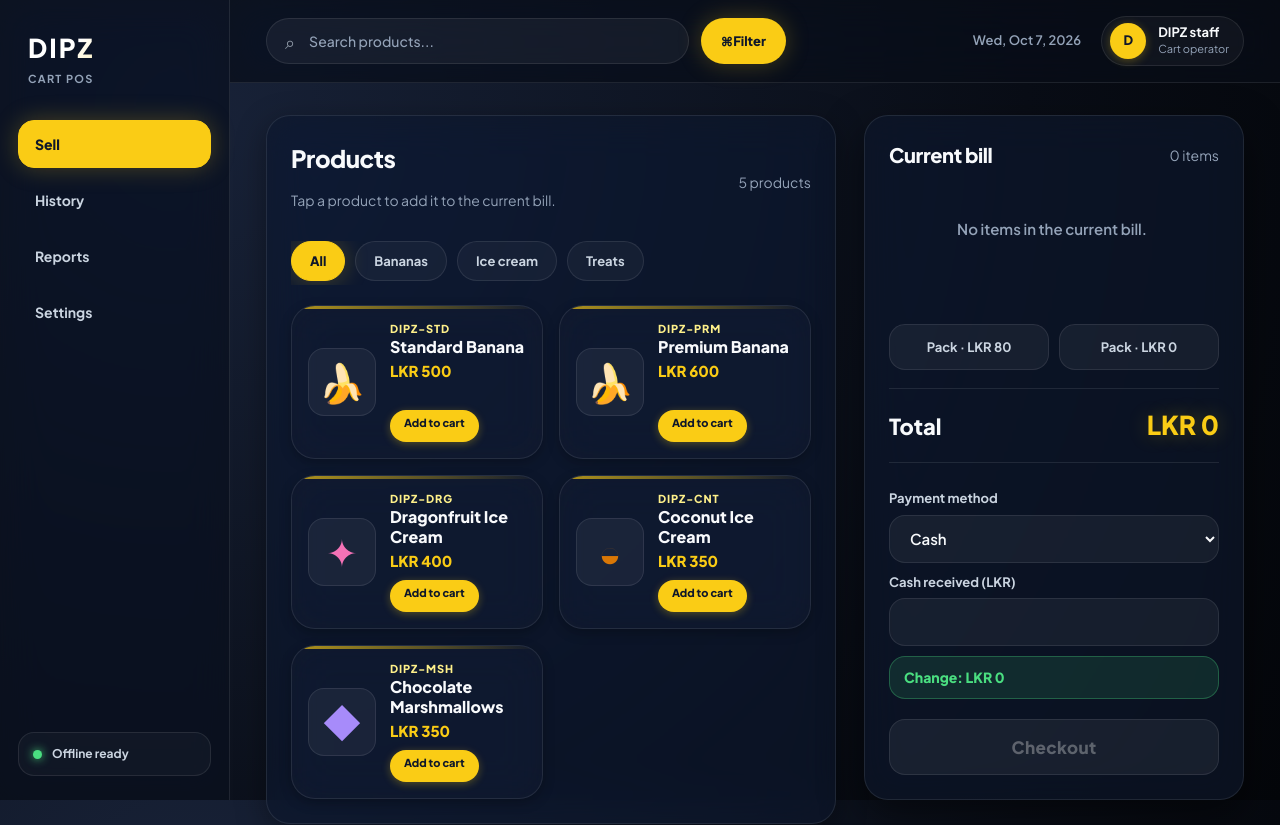
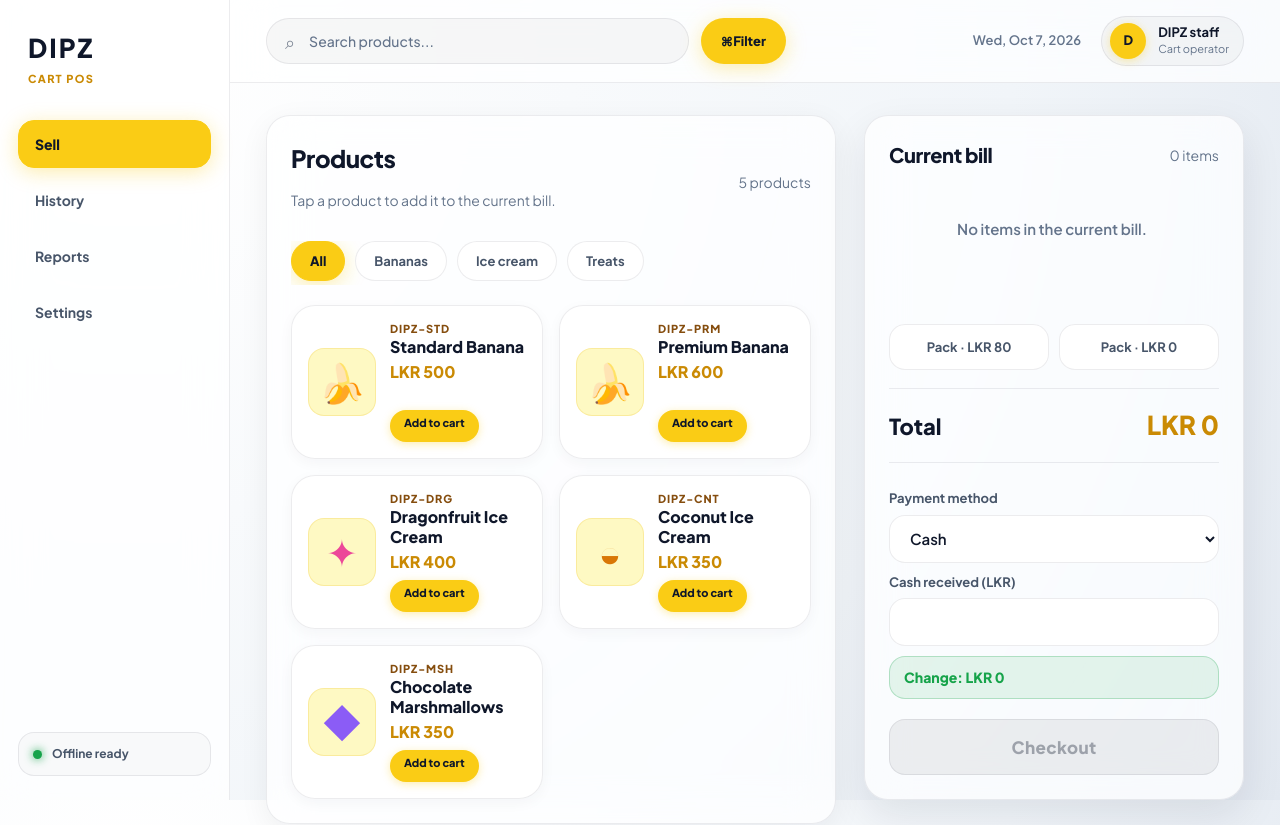
Before and after one commit to tharu-png/dipzpos, a React (Vite) app: page / in a window 1280 px wide. Shown: the top 825 px of the page. Built offline with nearby package versions, Linux system fonts and the light colour scheme.

Commit message:
Update theme to modern White and Yellow, remove top card line

```diff
--- a/src/styles.css
+++ b/src/styles.css
@@ -1,59 +1,59 @@
 /* ==========================================================================
-   DIPZ POS — Modern Glassmorphism & Yellow Theme
-   Minimal, Simple, Frosted Glass & Rounded Corners Design System
+   DIPZ POS — Modern Minimal White & Yellow Theme
+   Ultra Clean, Light Glassmorphism, Yellow Accents & Rounded Corners
    ========================================================================== */
 
 :root {
-  /* Modern Vibrant Yellow Theme Tokens */
+  /* Vibrant Yellow & White System Tokens */
   --yellow: #facc15;
   --yellow-hover: #eab308;
   --yellow-dark: #ca8a04;
-  --yellow-light: #fef08a;
-  --yellow-bg: rgba(250, 204, 21, 0.12);
-  --yellow-border: rgba(250, 204, 21, 0.3);
-  --yellow-glow: rgba(250, 204, 21, 0.25);
-  --yellow-text: #fef08a;
-  --cocoa: #facc15;
+  --yellow-light: #fef9c3;
+  --yellow-bg: rgba(250, 204, 21, 0.16);
+  --yellow-border: rgba(234, 179, 8, 0.35);
+  --yellow-glow: rgba(250, 204, 21, 0.3);
+  --yellow-text: #854d0e;
+  --cocoa: #eab308;
   --cocoa-dark: #0f172a;
 
-  /* Glassmorphism Surfaces & Gradients */
-  --bg-dark: #090d16;
-  --bg-gradient: radial-gradient(circle at 15% 15%, #182238 0%, #090d16 65%, #04060a 100%);
-  --glass-bg: rgba(255, 255, 255, 0.04);
-  --glass-bg-hover: rgba(255, 255, 255, 0.08);
-  --glass-panel: rgba(15, 23, 42, 0.65);
-  --glass-card: rgba(20, 29, 47, 0.55);
-  --glass-card-hover: rgba(28, 39, 62, 0.7);
-  --glass-border: rgba(255, 255, 255, 0.09);
-  --glass-border-light: rgba(255, 255, 255, 0.16);
+  /* Clean Light Glassmorphism Surfaces */
+  --bg-light: #f8fafc;
+  --bg-gradient: radial-gradient(circle at 10% 10%, #ffffff 0%, #f1f5f9 65%, #e2e8f0 100%);
+  --glass-bg: rgba(255, 255, 255, 0.7);
+  --glass-bg-hover: rgba(255, 255, 255, 0.9);
+  --glass-panel: rgba(255, 255, 255, 0.75);
+  --glass-card: rgba(255, 255, 255, 0.85);
+  --glass-card-hover: #ffffff;
+  --glass-border: rgba(15, 23, 42, 0.08);
+  --glass-border-light: rgba(15, 23, 42, 0.12);
   --glass-blur: blur(20px) saturate(180%);
 
   /* Text & Status Colors */
-  --ink: #f8fafc;
-  --text-primary: #f8fafc;
-  --text-secondary: #cbd5e1;
-  --muted: #94a3b8;
-  --line: rgba(255, 255, 255, 0.09);
-  --green: #4ade80;
-  --green-bg: rgba(74, 222, 128, 0.12);
-  --green-border: rgba(74, 222, 128, 0.3);
-  --red: #f87171;
-  --red-bg: rgba(248, 113, 113, 0.12);
-  --red-border: rgba(248, 113, 113, 0.3);
+  --ink: #0f172a;
+  --text-primary: #0f172a;
+  --text-secondary: #475569;
+  --muted: #64748b;
+  --line: rgba(15, 23, 42, 0.08);
+  --green: #16a34a;
+  --green-bg: rgba(22, 163, 74, 0.1);
+  --green-border: rgba(22, 163, 74, 0.25);
+  --red: #dc2626;
+  --red-bg: rgba(220, 38, 38, 0.1);
+  --red-border: rgba(220, 38, 38, 0.25);
 
   /* Radii & Shadows */
   --radius-sm: 10px;
   --radius-md: 16px;
   --radius-lg: 24px;
   --radius-pill: 9999px;
-  --shadow-sm: 0 4px 12px rgba(0, 0, 0, 0.25);
-  --shadow-md: 0 8px 30px rgba(0, 0, 0, 0.35);
-  --shadow-lg: 0 16px 40px rgba(0, 0, 0, 0.5);
-  --shadow-yellow: 0 0 25px rgba(250, 204, 21, 0.25);
+  --shadow-sm: 0 4px 14px rgba(15, 23, 42, 0.04);
+  --shadow-md: 0 8px 30px rgba(15, 23, 42, 0.06);
+  --shadow-lg: 0 16px 40px rgba(15, 23, 42, 0.09);
+  --shadow-yellow: 0 4px 20px rgba(250, 204, 21, 0.35);
 
   font-family: 'Plus Jakarta Sans', -apple-system, BlinkMacSystemFont, "Segoe UI", Roboto, sans-serif;
   color: var(--text-primary);
-  background-color: var(--bg-dark);
+  background-color: var(--bg-light);
 }
 
 /* Base Reset & Typography */
@@ -86,7 +86,7 @@ button {
 }
 
 button:focus-visible, input:focus-visible, select:focus-visible {
-  outline: 2px solid var(--yellow);
+  outline: 2px solid var(--yellow-dark);
   outline-offset: 2px;
 }
 
@@ -96,19 +96,19 @@ button:focus-visible, input:focus-visible, select:focus-visible {
   height: 6px;
 }
 ::-webkit-scrollbar-track {
-  background: rgba(0, 0, 0, 0.2);
+  background: rgba(0, 0, 0, 0.03);
   border-radius: 999px;
 }
 ::-webkit-scrollbar-thumb {
-  background: rgba(250, 204, 21, 0.3);
+  background: rgba(234, 179, 8, 0.4);
   border-radius: 999px;
 }
 ::-webkit-scrollbar-thumb:hover {
-  background: rgba(250, 204, 21, 0.6);
+  background: rgba(234, 179, 8, 0.7);
 }
 
 /* ==========================================================================
-   Main App Shell & Glass Rail Navigation
+   Main App Shell & White Glass Rail Navigation
    ========================================================================== */
 
 .app-shell {
@@ -126,7 +126,7 @@ button:focus-visible, input:focus-visible, select:focus-visible {
   width: 230px;
   height: 100vh;
   padding: 28px 18px 24px;
-  background: rgba(11, 17, 29, 0.75);
+  background: rgba(255, 255, 255, 0.8);
   backdrop-filter: var(--glass-blur);
   -webkit-backdrop-filter: var(--glass-blur);
   border-right: 1px solid var(--glass-border);
@@ -146,15 +146,12 @@ button:focus-visible, input:focus-visible, select:focus-visible {
   font-size: 26px;
   font-weight: 800;
   letter-spacing: 2px;
-  background: linear-gradient(135deg, #ffffff 30%, var(--yellow) 100%);
-  -webkit-background-clip: text;
-  -webkit-text-fill-color: transparent;
 }
 
 .rail-brand > span {
-  color: var(--muted);
+  color: var(--yellow-dark);
   font-size: 11px;
-  font-weight: 700;
+  font-weight: 800;
   letter-spacing: 0.12em;
   text-transform: uppercase;
 }
@@ -183,7 +180,7 @@ button:focus-visible, input:focus-visible, select:focus-visible {
 
 .side-rail .nav-button:hover:not(.active) {
   color: var(--text-primary);
-  background: var(--glass-bg-hover);
+  background: rgba(0, 0, 0, 0.04);
   border-color: var(--glass-border);
   transform: translateX(3px);
 }
@@ -202,7 +199,7 @@ button:focus-visible, input:focus-visible, select:focus-visible {
   gap: 10px;
   margin-top: auto;
   padding: 12px 14px;
-  background: rgba(255, 255, 255, 0.03);
+  background: rgba(0, 0, 0, 0.02);
   border: 1px solid var(--glass-border);
   border-radius: var(--radius-md);
   color: var(--text-secondary);
@@ -218,14 +215,14 @@ button:focus-visible, input:focus-visible, select:focus-visible {
   box-shadow: 0 0 10px var(--green);
 }
 
-/* App Header (Fallback / Compact Mobile Header) */
+/* App Header (Compact Mobile Header) */
 .app-header {
   display: none;
   position: sticky;
   top: 0;
   z-index: 20;
   padding: max(14px, env(safe-area-inset-top)) 16px 14px;
-  background: rgba(11, 17, 29, 0.85);
+  background: rgba(255, 255, 255, 0.9);
   backdrop-filter: var(--glass-blur);
   -webkit-backdrop-filter: var(--glass-blur);
   border-bottom: 1px solid var(--glass-border);
@@ -268,7 +265,7 @@ button:focus-visible, input:focus-visible, select:focus-visible {
   gap: 24px;
   min-height: 80px;
   padding: 16px 36px;
-  background: rgba(9, 13, 22, 0.7);
+  background: rgba(255, 255, 255, 0.75);
   backdrop-filter: var(--glass-blur);
   -webkit-backdrop-filter: var(--glass-blur);
   border-bottom: 1px solid var(--glass-border);
@@ -289,16 +286,16 @@ button:focus-visible, input:focus-visible, select:focus-visible {
   min-height: 46px;
   padding: 0 18px;
   color: var(--text-secondary);
-  background: rgba(255, 255, 255, 0.05);
+  background: rgba(0, 0, 0, 0.03);
   border: 1px solid var(--glass-border);
   border-radius: var(--radius-pill);
   transition: all 0.2s ease;
 }
 
 .global-search:focus-within {
-  background: rgba(255, 255, 255, 0.09);
-  border-color: var(--yellow-border);
-  box-shadow: 0 0 0 3px rgba(250, 204, 21, 0.18);
+  background: #ffffff;
+  border-color: var(--yellow);
+  box-shadow: 0 0 0 3px rgba(250, 204, 21, 0.25);
 }
 
 .global-search span {
@@ -352,7 +349,7 @@ button:focus-visible, input:focus-visible, select:focus-visible {
   align-items: center;
   gap: 12px;
   padding: 6px 14px 6px 8px;
-  background: rgba(255, 255, 255, 0.04);
+  background: rgba(0, 0, 0, 0.03);
   border: 1px solid var(--glass-border);
   border-radius: var(--radius-pill);
   color: var(--text-primary);
@@ -381,7 +378,7 @@ button:focus-visible, input:focus-visible, select:focus-visible {
   border-radius: 50%;
   font-weight: 800;
   font-size: 13px;
-  box-shadow: 0 2px 10px rgba(250, 204, 21, 0.3);
+  box-shadow: 0 2px 10px rgba(250, 204, 21, 0.35);
 }
 
 main {
@@ -449,7 +446,7 @@ main {
   min-height: 40px;
   padding: 8px 18px;
   color: var(--text-secondary);
-  background: rgba(255, 255, 255, 0.04);
+  background: rgba(255, 255, 255, 0.8);
   border: 1px solid var(--glass-border);
   border-radius: var(--radius-pill);
   font-size: 13px;
@@ -458,7 +455,7 @@ main {
 }
 
 .category-tabs button:hover:not(.selected) {
-  background: var(--glass-bg-hover);
+  background: #ffffff;
   color: var(--text-primary);
 }
 
@@ -471,7 +468,7 @@ main {
 }
 
 /* ==========================================================================
-   POS Screen — Product Grid & Cards
+   POS Screen — Product Grid & Clean Food Cards (No top line)
    ========================================================================== */
 
 .pos-layout {
@@ -489,7 +486,7 @@ main {
   gap: 16px;
 }
 
-/* Modern Glass Product Card */
+/* Clean Modern Glass Product Card (Yellow line removed) */
 .product-card {
   display: grid;
   grid-template-columns: 68px minmax(0, 1fr);
@@ -511,22 +508,16 @@ main {
   overflow: hidden;
 }
 
+/* No top yellow line */
 .product-card::before {
-  content: '';
-  position: absolute;
-  top: 0;
-  left: 0;
-  right: 0;
-  height: 3px;
-  background: linear-gradient(90deg, var(--yellow), transparent);
-  opacity: 0.7;
+  display: none;
 }
 
 .product-card:hover:not(:disabled) {
-  transform: translateY(-4px);
+  transform: translateY(-3px);
   background: var(--glass-card-hover);
   border-color: var(--yellow-border);
-  box-shadow: var(--shadow-md), 0 0 20px rgba(250, 204, 21, 0.15);
+  box-shadow: var(--shadow-md), 0 0 20px rgba(250, 204, 21, 0.2);
 }
 
 .product-card:disabled {
@@ -543,15 +534,15 @@ main {
   width: 68px;
   height: 68px;
   margin: 0;
-  background: rgba(255, 255, 255, 0.05);
-  border: 1px solid var(--glass-border);
+  background: var(--yellow-light);
+  border: 1px solid rgba(234, 179, 8, 0.2);
   border-radius: var(--radius-md);
   font-size: 38px;
 }
 
-.product-art.dragonfruit { color: #f472b6; }
+.product-art.dragonfruit { color: #ec4899; }
 .product-art.coconut { color: #d97706; }
-.product-art.marshmallow { color: #a78bfa; }
+.product-art.marshmallow { color: #8b5cf6; }
 
 .product-card .product-code {
   grid-column: 2;
@@ -575,8 +566,8 @@ main {
 .product-card .product-price {
   grid-column: 2;
   margin-top: 4px;
-  color: var(--yellow);
-  font-size: 15px;
+  color: var(--yellow-dark);
+  font-size: 16px;
   font-weight: 800;
 }
 
@@ -591,7 +582,7 @@ main {
   border-radius: var(--radius-pill);
   font-size: 11px;
   font-weight: 800;
-  box-shadow: 0 2px 8px rgba(250, 204, 21, 0.3);
+  box-shadow: 0 2px 8px rgba(250, 204, 21, 0.35);
   transition: all 0.2s ease;
 }
 
@@ -682,7 +673,7 @@ main {
   display: flex;
   align-items: center;
   gap: 8px;
-  background: rgba(255, 255, 255, 0.04);
+  background: rgba(0, 0, 0, 0.03);
   border: 1px solid var(--glass-border);
   border-radius: var(--radius-pill);
   padding: 3px;
@@ -699,7 +690,7 @@ main {
   border-radius: 50%;
   font-size: 16px;
   font-weight: 800;
-  box-shadow: 0 2px 6px rgba(250, 204, 21, 0.25);
+  box-shadow: 0 2px 6px rgba(250, 204, 21, 0.3);
 }
 
 .qty-button:hover {
@@ -718,7 +709,7 @@ main {
   min-width: 80px;
   text-align: right;
   font-weight: 800;
-  color: var(--yellow);
+  color: var(--yellow-dark);
   font-size: 15px;
 }
 
@@ -740,7 +731,7 @@ main {
   min-height: 46px;
   padding: 10px 16px;
   color: var(--text-secondary);
-  background: rgba(255, 255, 255, 0.05);
+  background: #ffffff;
   border: 1px solid var(--glass-border);
   border-radius: var(--radius-md);
   font-weight: 700;
@@ -748,7 +739,7 @@ main {
 }
 
 .packing-button:hover, .action-button:hover:not(.primary) {
-  background: var(--glass-bg-hover);
+  background: rgba(0, 0, 0, 0.03);
   color: var(--text-primary);
 }
 
@@ -785,9 +776,8 @@ main {
 }
 
 .bill-total span:last-child {
-  color: var(--yellow);
+  color: var(--yellow-dark);
   font-size: 26px;
-  text-shadow: 0 0 20px rgba(250, 204, 21, 0.3);
 }
 
 /* Payment Section Inputs */
@@ -810,7 +800,7 @@ main {
   min-height: 48px;
   padding: 10px 16px;
   color: var(--text-primary);
-  background: rgba(255, 255, 255, 0.05);
+  background: #ffffff;
   border: 1px solid var(--glass-border);
   border-radius: var(--radius-md);
   font-size: 15px;
@@ -819,14 +809,14 @@ main {
 }
 
 select option {
-  background: #0f172a;
-  color: #f8fafc;
+  background: #ffffff;
+  color: #0f172a;
 }
 
 .payment-select:focus, .payment-input:focus, input[type="number"]:focus, input[type="text"]:focus, input[type="password"]:focus, select:focus {
-  background: rgba(255, 255, 255, 0.09);
-  border-color: var(--yellow);
-  box-shadow: 0 0 0 3px rgba(250, 204, 21, 0.2);
+  background: #ffffff;
+  border-color: var(--yellow-dark);
+  box-shadow: 0 0 0 3px rgba(250, 204, 21, 0.3);
   outline: none;
 }
 
@@ -850,7 +840,7 @@ select option {
   background: var(--yellow);
   border: 0;
   border-radius: var(--radius-md);
-  box-shadow: var(--shadow-yellow), 0 8px 25px rgba(250, 204, 21, 0.3);
+  box-shadow: var(--shadow-yellow);
   font-size: 17px;
   font-weight: 800;
   letter-spacing: 0.02em;
@@ -860,12 +850,12 @@ select option {
 .checkout-button:hover:not(:disabled) {
   background: var(--yellow-hover);
   transform: translateY(-2px);
-  box-shadow: var(--shadow-yellow), 0 12px 30px rgba(250, 204, 21, 0.45);
+  box-shadow: 0 8px 25px rgba(234, 179, 8, 0.45);
 }
 
 .checkout-button:disabled {
-  color: rgba(255, 255, 255, 0.3);
-  background: rgba(255, 255, 255, 0.06);
+  color: rgba(15, 23, 42, 0.35);
+  background: rgba(0, 0, 0, 0.06);
   box-shadow: none;
   cursor: not-allowed;
   border: 1px solid var(--glass-border);
@@ -891,9 +881,8 @@ select option {
 
 .summary-item.wide {
   grid-column: 1 / -1;
-  background: var(--yellow-bg);
+  background: var(--yellow-light);
   border: 1px solid var(--yellow-border);
-  box-shadow: 0 0 20px rgba(250, 204, 21, 0.1);
 }
 
 .summary-label {
@@ -906,7 +895,7 @@ select option {
 }
 
 .summary-item.wide .summary-label {
-  color: var(--yellow);
+  color: var(--yellow-text);
 }
 
 .summary-value {
@@ -918,7 +907,7 @@ select option {
 }
 
 .summary-item.wide .summary-value {
-  color: var(--yellow);
+  color: #0f172a;
 }
 
 .split-row {
@@ -945,7 +934,7 @@ select option {
   gap: 4px;
   padding: 12px;
   color: var(--text-secondary);
-  background: rgba(255, 255, 255, 0.04);
+  background: #ffffff;
   border: 1px solid var(--glass-border);
   border-radius: var(--radius-md);
   font-size: 11px;
@@ -953,7 +942,7 @@ select option {
 }
 
 .product-count-grid strong {
-  color: var(--yellow);
+  color: var(--yellow-dark);
   font-size: 22px;
   font-weight: 800;
 }
@@ -967,18 +956,19 @@ select option {
   min-height: 64px;
   padding: 12px 16px;
   margin-bottom: 8px;
-  background: rgba(255, 255, 255, 0.03);
+  background: #ffffff;
   border: 1px solid var(--glass-border);
   border-radius: var(--radius-md);
   transition: all 0.2s ease;
 }
 
 .order-row:hover {
-  background: rgba(255, 255, 255, 0.06);
+  border-color: var(--yellow-border);
+  box-shadow: var(--shadow-sm);
 }
 
 .order-number {
-  color: var(--yellow);
+  color: var(--yellow-dark);
   font-size: 16px;
   font-weight: 800;
 }
@@ -1001,7 +991,7 @@ select option {
   min-width: 90px;
   padding: 6px 14px;
   color: var(--text-secondary);
-  background: rgba(255, 255, 255, 0.06);
+  background: rgba(0, 0, 0, 0.03);
   border: 1px solid var(--glass-border);
   border-radius: var(--radius-pill);
   font-size: 12px;
@@ -1011,7 +1001,7 @@ select option {
 
 .order-action:hover {
   color: var(--text-primary);
-  background: rgba(255, 255, 255, 0.12);
+  background: rgba(0, 0, 0, 0.07);
 }
 
 .order-action.danger {
@@ -1021,7 +1011,7 @@ select option {
 }
 
 .order-action.danger:hover {
-  background: rgba(248, 113, 113, 0.25);
+  background: rgba(220, 38, 38, 0.2);
 }
 
 .refunded {
@@ -1058,7 +1048,7 @@ select option {
 
 .stock-number {
   display: block;
-  color: var(--yellow);
+  color: var(--yellow-dark);
   font-size: 26px;
   font-weight: 800;
 }
@@ -1079,7 +1069,7 @@ select option {
 
 .stock-extra-list > span {
   padding: 10px 12px;
-  background: rgba(255, 255, 255, 0.04);
+  background: #ffffff;
   border: 1px solid var(--glass-border);
   border-radius: var(--radius-md);
 }
@@ -1115,7 +1105,7 @@ select option {
 
 .status.not-checked {
   color: var(--muted);
-  background: rgba(255, 255, 255, 0.06);
+  background: rgba(0, 0, 0, 0.04);
   border: 1px solid var(--glass-border);
 }
 
@@ -1127,19 +1117,19 @@ select option {
   padding: 16px;
   margin-bottom: 8px;
   color: var(--text-primary);
-  background: rgba(255, 255, 255, 0.03);
+  background: #ffffff;
   border: 1px solid var(--glass-border);
   border-radius: var(--radius-md);
   text-align: left;
 }
 
 .history-row:hover {
-  background: rgba(255, 255, 255, 0.07);
   border-color: var(--yellow-border);
+  box-shadow: var(--shadow-sm);
 }
 
 .history-date {
-  color: var(--yellow);
+  color: var(--yellow-dark);
   font-size: 16px;
   font-weight: 800;
 }
@@ -1163,7 +1153,7 @@ select option {
 }
 
 .eyebrow {
-  color: var(--yellow);
+  color: var(--yellow-dark);
   font-size: 11px;
   font-weight: 800;
   letter-spacing: 0.14em;
@@ -1173,7 +1163,7 @@ select option {
 .report-date {
   padding: 8px 16px;
   color: var(--text-secondary);
-  background: rgba(255, 255, 255, 0.04);
+  background: #ffffff;
   border: 1px solid var(--glass-border);
   border-radius: var(--radius-pill);
   font-size: 13px;
@@ -1273,7 +1263,7 @@ select option {
 .chart-unit {
   padding: 5px 12px;
   color: var(--muted);
-  background: rgba(255, 255, 255, 0.04);
+  background: rgba(0, 0, 0, 0.03);
   border: 1px solid var(--glass-border);
   border-radius: var(--radius-pill);
   font-size: 11px;
@@ -1317,7 +1307,7 @@ select option {
 }
 
 .report-line > strong {
-  color: var(--yellow);
+  color: var(--yellow-dark);
   font-size: 16px;
 }
 
@@ -1327,7 +1317,7 @@ select option {
 
 .admin-lock {
   padding: 18px;
-  background: rgba(250, 204, 21, 0.05);
+  background: var(--yellow-light);
   border: 1px dashed var(--yellow-border);
   border-radius: var(--radius-md);
 }
@@ -1364,7 +1354,7 @@ select option {
   color: #0f172a;
   background: var(--yellow);
   border-radius: var(--radius-pill);
-  box-shadow: var(--shadow-yellow), 0 10px 30px rgba(0, 0, 0, 0.5);
+  box-shadow: var(--shadow-yellow), 0 10px 30px rgba(15, 23, 42, 0.15);
   font-weight: 800;
   font-size: 14px;
   letter-spacing: 0.01em;
@@ -1391,7 +1381,7 @@ select option {
   display: grid;
   place-items: center;
   padding: 20px;
-  background: rgba(4, 7, 13, 0.82);
+  background: rgba(15, 23, 42, 0.6);
   backdrop-filter: var(--glass-blur);
   -webkit-backdrop-filter: var(--glass-blur);
 }
@@ -1401,11 +1391,11 @@ select option {
   max-height: 90vh;
   overflow-y: auto;
   padding: 28px;
-  background: #0f172a;
-  color: #f8fafc;
+  background: #ffffff;
+  color: #0f172a;
   border: 1px solid var(--glass-border-light);
   border-radius: var(--radius-lg);
-  box-shadow: var(--shadow-lg), 0 0 35px rgba(250, 204, 21, 0.15);
+  box-shadow: var(--shadow-lg);
 }
 
 .receipt-heading {
@@ -1414,7 +1404,7 @@ select option {
   font-size: 26px;
   font-weight: 800;
   letter-spacing: 1px;
-  color: var(--yellow);
+  color: var(--yellow-dark);
 }
 
 .receipt-meta {
@@ -1425,8 +1415,8 @@ select option {
 }
 
 .receipt-lines {
-  border-top: 1px dashed rgba(255, 255, 255, 0.15);
-  border-bottom: 1px dashed rgba(255, 255, 255, 0.15);
+  border-top: 1px dashed rgba(15, 23, 42, 0.15);
+  border-bottom: 1px dashed rgba(15, 23, 42, 0.15);
   padding: 12px 0;
 }
 
@@ -1442,7 +1432,7 @@ select option {
   display: flex;
   justify-content: space-between;
   margin-top: 16px;
-  color: var(--yellow);
+  color: var(--yellow-dark);
   font-size: 22px;
   font-weight: 800;
 }
```
Also changed, not shown: 4 other files (tests, documents, lock files or other folders).
